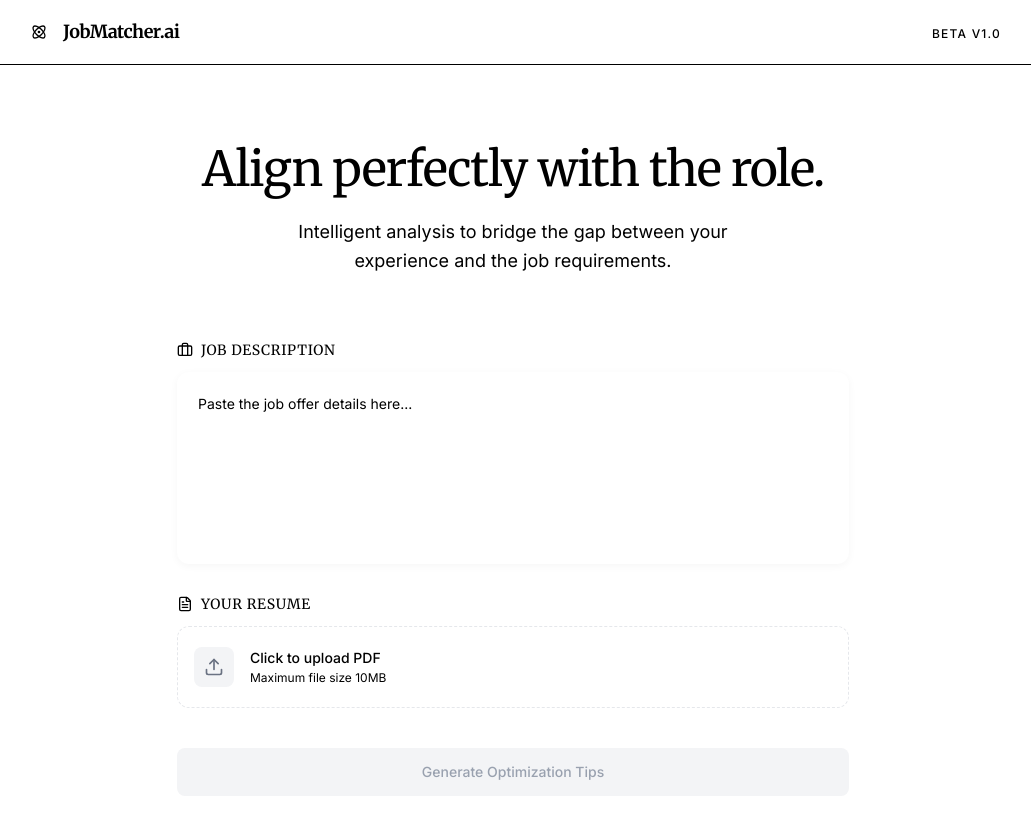
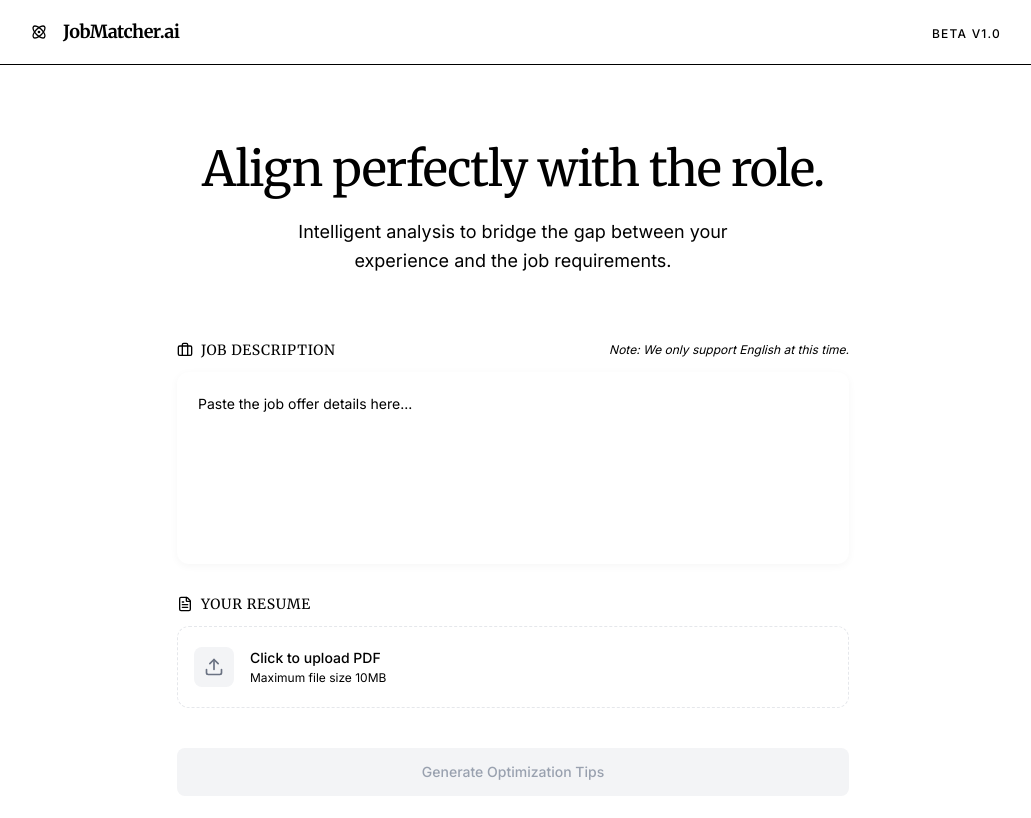
Before and after one commit to watollop/ai-job-matcher, a React (Vite) app: page / in a window 1280 px wide. Shown: the top 818 px of the page, without its empty margins (127-1158 px from the left). Built offline with nearby package versions, Linux system fonts and the light colour scheme; no server answers.

Commit message:
added some checks

```diff
--- a/src/App.tsx
+++ b/src/App.tsx
@@ -51,6 +51,14 @@ function App() {
 
       if (!hasKeywords) {
         throw new Error('The uploaded document does not appear to be a CV/Resume. We couldn\'t find common sections like "Experience", "Education", or "Skills".');
+      }
+
+      // Heuristic: Check for common Job Description keywords
+      const jobKeywords = ['responsibilities', 'qualifications', 'requirements', 'skills', 'experience', 'role', 'team', 'work', 'job', 'position', 'duties', 'about us'];
+      const hasJobKeywords = jobKeywords.some(keyword => jobOffer.toLowerCase().includes(keyword));
+
+      if (!hasJobKeywords || jobOffer.trim().length < 20) {
+        throw new Error('The text provided does not look like a Job Description. Please ensure it contains details about the role, requirements, or responsibilities.');
       }
 
       const genAI = new GoogleGenerativeAI(apiKey);
--- a/src/components/InputSection.tsx
+++ b/src/components/InputSection.tsx
@@ -34,6 +34,9 @@ export function InputSection({
                 <div className="flex items-center gap-2 text-foreground/80">
                     <Briefcase className="w-4 h-4" />
                     <h2 className="text-sm font-medium uppercase tracking-wider text-muted-foreground">Job Description</h2>
+                    <span className="text-xs text-muted-foreground/60 ml-auto italic">
+                        Note: We only support English at this time.
+                    </span>
                 </div>
                 <div className="relative">
                     <textarea
```
